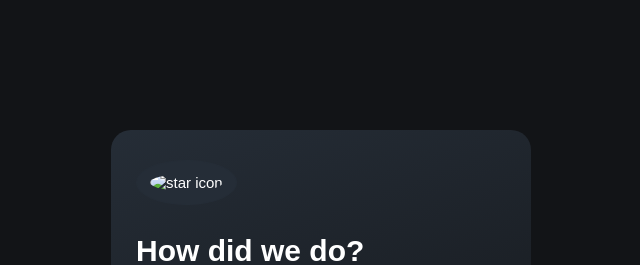
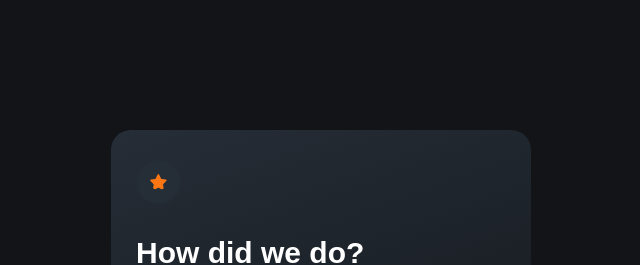
Before and after one commit to savcukova/rating-app, a plain HTML site: page index.html in a window 1280 px wide. Shown: the top 265 px of the page, without its empty margins (319-959 px from the left). Drawn offline with Linux system fonts and the light colour scheme; the site is published under a folder, as on GitHub Pages, so addresses that start at the root find nothing.

Commit message:
Update index.html

```diff
--- a/index.html
+++ b/index.html
@@ -14,7 +14,7 @@
 
   <div class="rate wrapp">
     <div class="star">
-      <img src="/images/icon-star.svg" alt="star icon">
+      <img src="./images/icon-star.svg" alt="star icon">
     </div>
 
     <div class="main-text">
```
